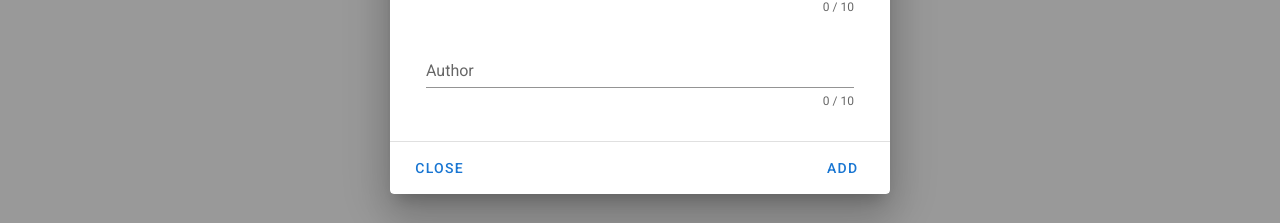
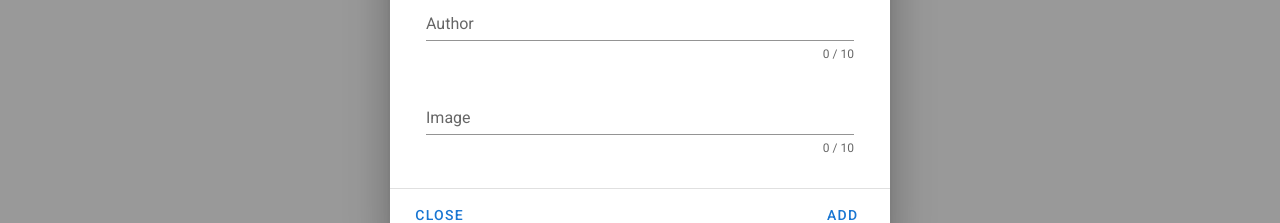
Before and after one commit to FahmiAffan/fetch-api, a Nuxt app: page /movie in a window 1280 px wide. Both pictures are taken after a click on the button "TAMBAH". Shown: the part 366-589 px from the top of the page. Built offline with nearby package versions, Linux system fonts and the light colour scheme; no server answers.

Commit message:
new Fahmi commit

```diff
--- a/pages/movie/index.vue
+++ b/pages/movie/index.vue
@@ -41,6 +41,15 @@
                     required
                   ></v-text-field>
                 </v-col>
+                <v-col cols="12">
+                  <v-text-field
+                    v-model="modal.tambah.img"
+                    :counter="10"
+                    label="Image"
+                    required
+                  ></v-text-field>
+                </v-col>
+
               </v-row>
             </v-container>
           </v-form>
@@ -162,11 +171,13 @@ export default {
       tambah: {
         title: "",
         author: "",
+        img : ""
       },
       edit: {
         id: null,
         title: "",
         author: "",
+        img : ""
       },
     },
     rules: {
```
Also changed, not shown: json/contoh.json (+7 -1 lines).
